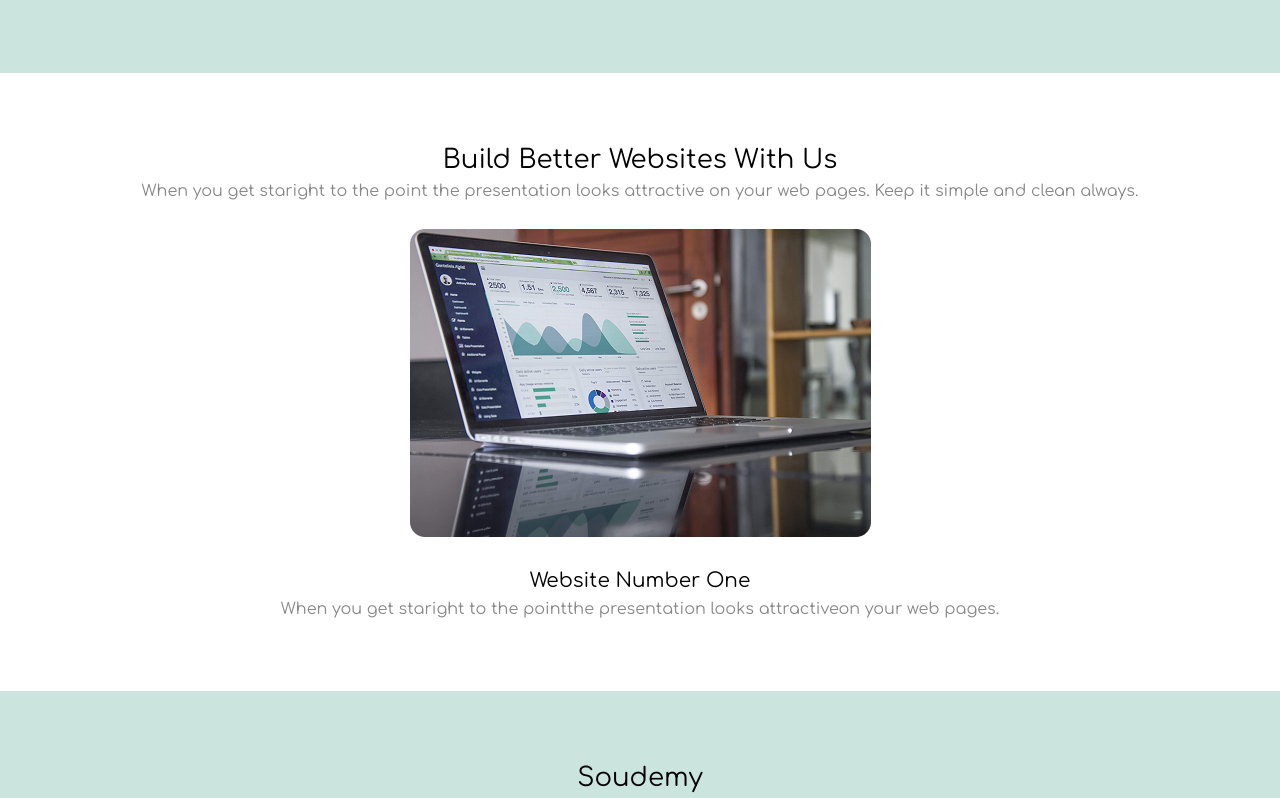
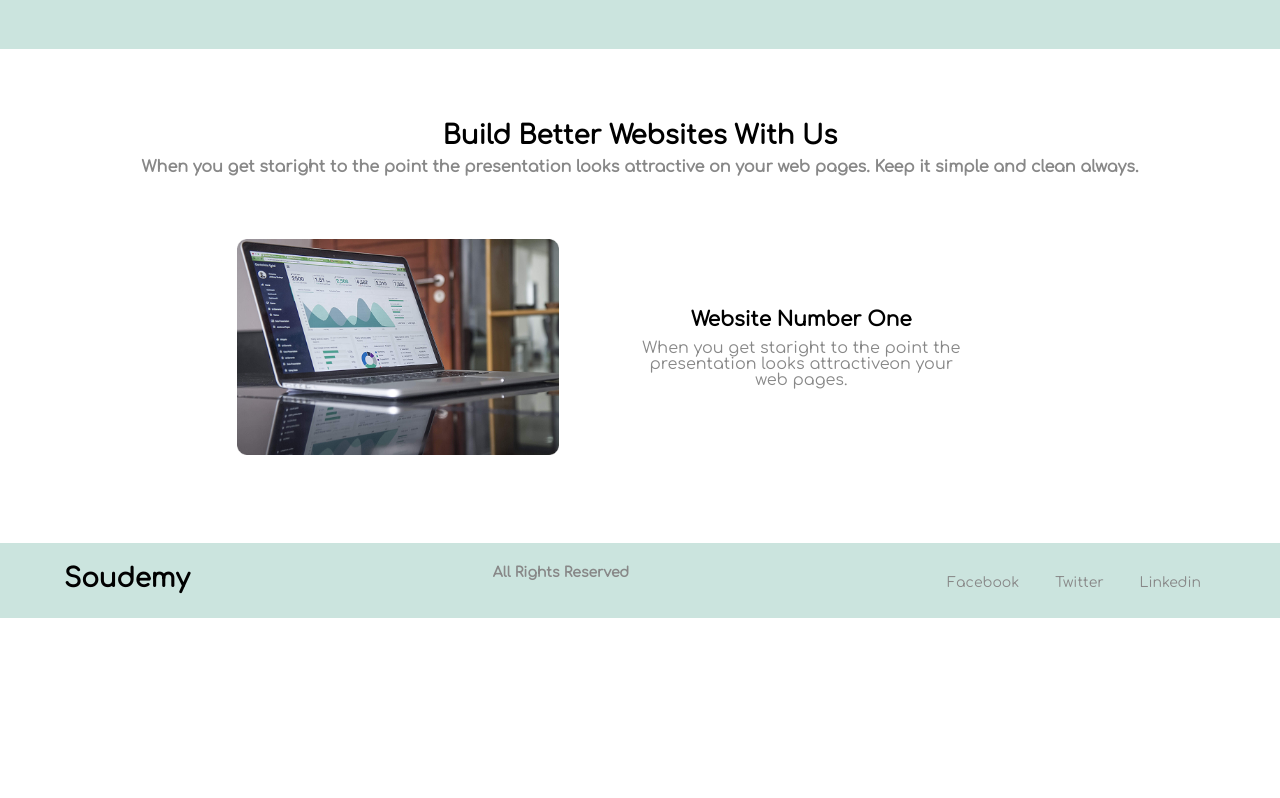
Before and after one commit to PauloK3tchup/atv-soudemy, a plain HTML site: page index.html in a window 1280 px wide. Shown: the part 1540-2338 px from the top of the page. After the commit the page ends 2158 px from the top, so only its background shows below. Drawn offline with Linux system fonts and the light colour scheme.

Commit message:
O Resto da formatação no computador

```diff
--- a/css/style.css
+++ b/css/style.css
@@ -18,12 +18,20 @@ section {
 section h1 {
   font-size: 1.3rem;
   margin: 10px 0;
+  font-weight: bold;
 }
 
 section h2 {
   font-size: 0.8em;
   margin: 10px 0;
   color: #888888;
+  font-weight: bold;
+}
+
+h1,
+h2,
+h3 {
+  font-weight: bold;
 }
 
 /* ====================
@@ -312,9 +320,14 @@ footer ul li {
     background-color: #cbe4de;
   }
 
+  section.products ul {
+    margin: 4% 0 0 0;
+    display: flex;
+    flex-wrap: wrap;
+    justify-content: space-between;
+  }
+
   section.products li {
-    display: inline-block;
-    margin: 30px 10px;
     width: 30%;
   }
 
@@ -351,4 +364,62 @@ footer ul li {
     line-height: 150%;
     padding: 10% 20%;
   }
+
+  /* ====================
+    WEBSITES
+   ====================*/
+
+  section.websites div.container {
+    display: flex;
+    justify-content: space-between;
+    padding: 3% 15% 0;
+  }
+
+  section.websites div.texto {
+    width: 40%;
+    padding: 10% 10%;
+  }
+
+  section.websites div.foto {
+    width: 40%;
+  }
+
+  /* ====================
+    FOOTER
+   ====================*/
+  footer {
+    text-align: center;
+    display: flex;
+    justify-content: space-between;
+    background-color: #cbe4de;
+    padding: 1% 5%;
+  }
+
+  footer a {
+    color: #888888;
+    text-decoration: none;
+    font-size: 0.7rem;
+    transition: 0.15s;
+  }
+
+  footer a:hover {
+    color: black;
+  }
+
+  footer h1 {
+    font-size: 1.3rem;
+    margin: 10px 0;
+  }
+
+  footer h2 {
+    font-size: 0.7em;
+    margin: 10px 0;
+    color: #888888;
+  }
+
+  footer ul li {
+    text-align: center;
+    padding: 15px 15px;
+    display: inline-block;
+  }
 }
--- a/index.html
+++ b/index.html
@@ -111,12 +111,18 @@
           When you get staright to the point the presentation looks attractive
           on your web pages. Keep it simple and clean always.
         </h2>
-        <img src="src/images/note.png" alt="Imagem de um Notebook" />
-        <h3>Website Number One</h3>
-        <p>
-          When you get staright to the pointthe presentation looks attractiveon
-          your web pages.
-        </p>
+        <div class="container">
+          <div class="foto">
+            <img src="src/images/note.png" alt="Imagem de um Notebook" />
+          </div>
+          <div class="texto">
+            <h3>Website Number One</h3>
+            <p>
+              When you get staright to the point the presentation looks
+              attractiveon your web pages.
+            </p>
+          </div>
+        </div>
       </section>
     </main>
     <footer>
```
